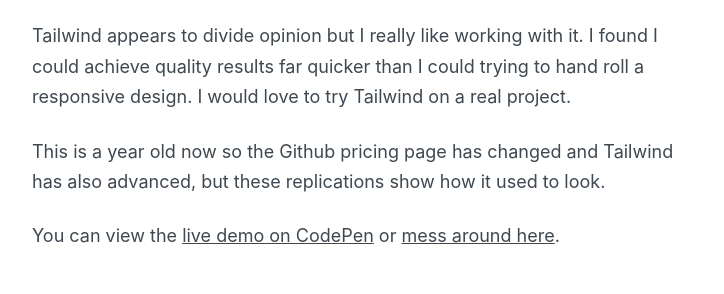
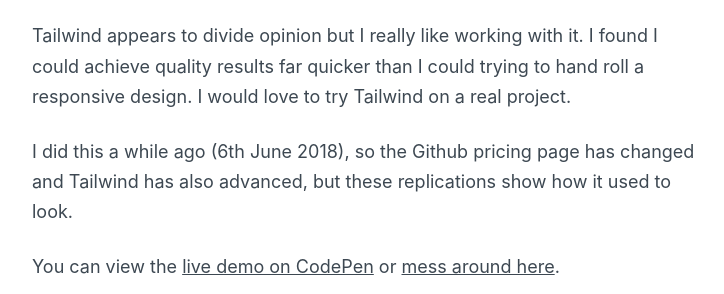
Before and after one commit to ScottWhittaker/scottwhittaker.net, an Eleventy site: page posts/replicate-github-pricing-page-with-tailwind/index.md in a window 1280 px wide. Shown: the part 276-570 px from the top of the page, without its empty margins (274-998 px from the left). Built offline with nearby package versions, Linux system fonts and the light colour scheme; Eleventy itself is replaced by a stand-in of ours; files that its build step writes are made by us from their sources.

Commit message:
update post

```diff
--- a/posts/replicate-github-pricing-page-with-tailwind/index.md
+++ b/posts/replicate-github-pricing-page-with-tailwind/index.md
@@ -27,7 +27,7 @@
 
 Tailwind appears to divide opinion but I really like working with it. I found I could achieve quality results far quicker than I could trying to hand roll a responsive design. I would love to try Tailwind on a real project.
 
-This is a year old now so the Github pricing page has changed and Tailwind has also advanced, but these replications show how it used to look.
+I did this a while ago (6th June 2018), so the Github pricing page has changed and Tailwind has also advanced, but these replications show how it used to look.
 
 You can view the [live demo on CodePen](https://codepen.io/ScottWhittaker/live/PaGZMO) or [mess around here](https://codepen.io/ScottWhittaker/pen/PaGZMO).
 
```
